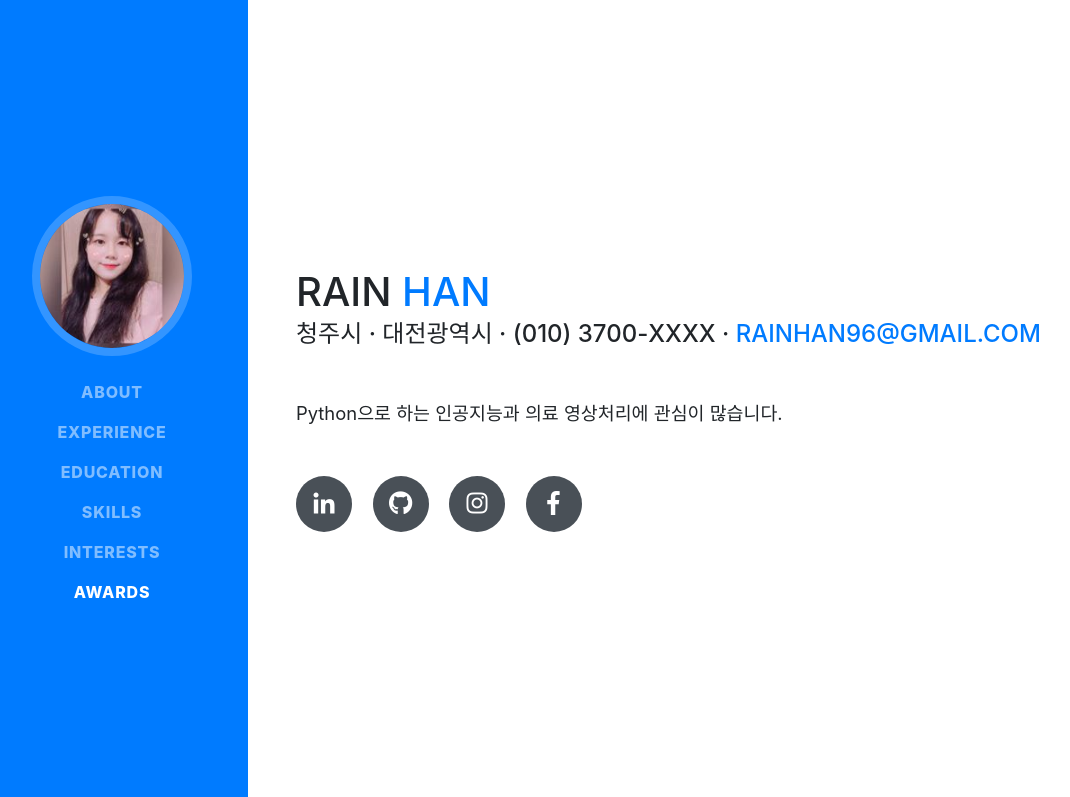
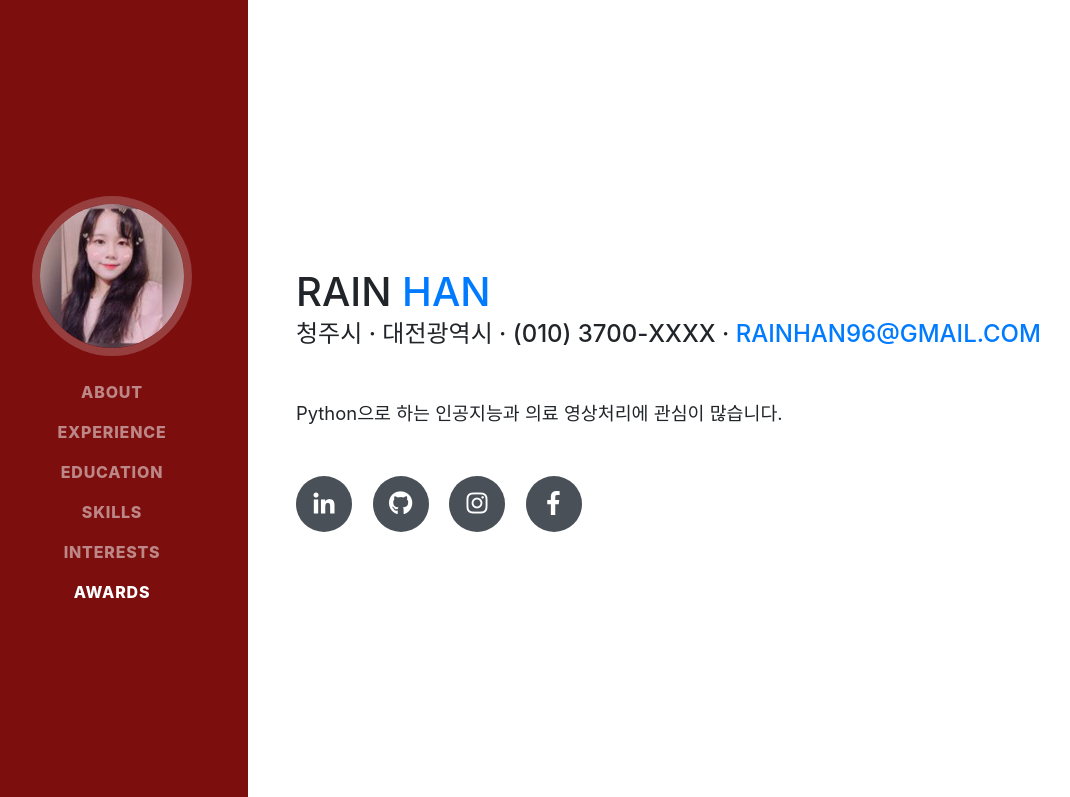
Before and after one commit to sweetrain096/sweetrain096.github.io, a website with bundled scripts: page index.html in a window 1280 px wide. Shown: the top 797 px of the page, without its empty margins (24-1094 px from the left). Built offline with nearby package versions, Linux system fonts and the light colour scheme; a web font is replaced by a local one.

Commit message:
컬러 설정

```diff
--- a/index.html
+++ b/index.html
@@ -25,7 +25,7 @@
 
   <body id="page-top">
 
-    <nav class="navbar navbar-expand-lg navbar-dark bg-primary fixed-top" id="sideNav">
+    <nav class="navbar navbar-expand-lg navbar-dark fixed-top" id="sideNav" style="background-color:rgb(125,14,14)">
       <a class="navbar-brand js-scroll-trigger" href="#page-top">
         <span class="d-block d-lg-none">rain Han</span>
         <span class="d-none d-lg-block">
```
